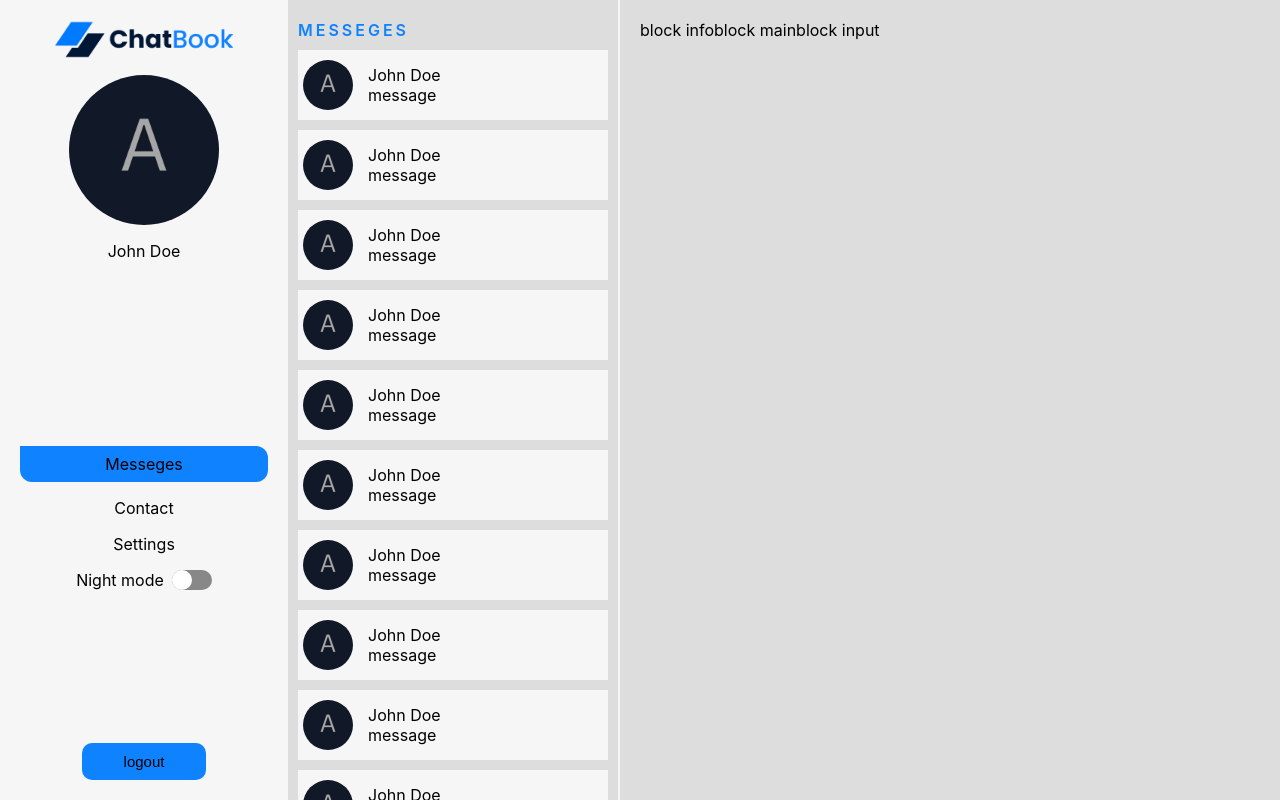
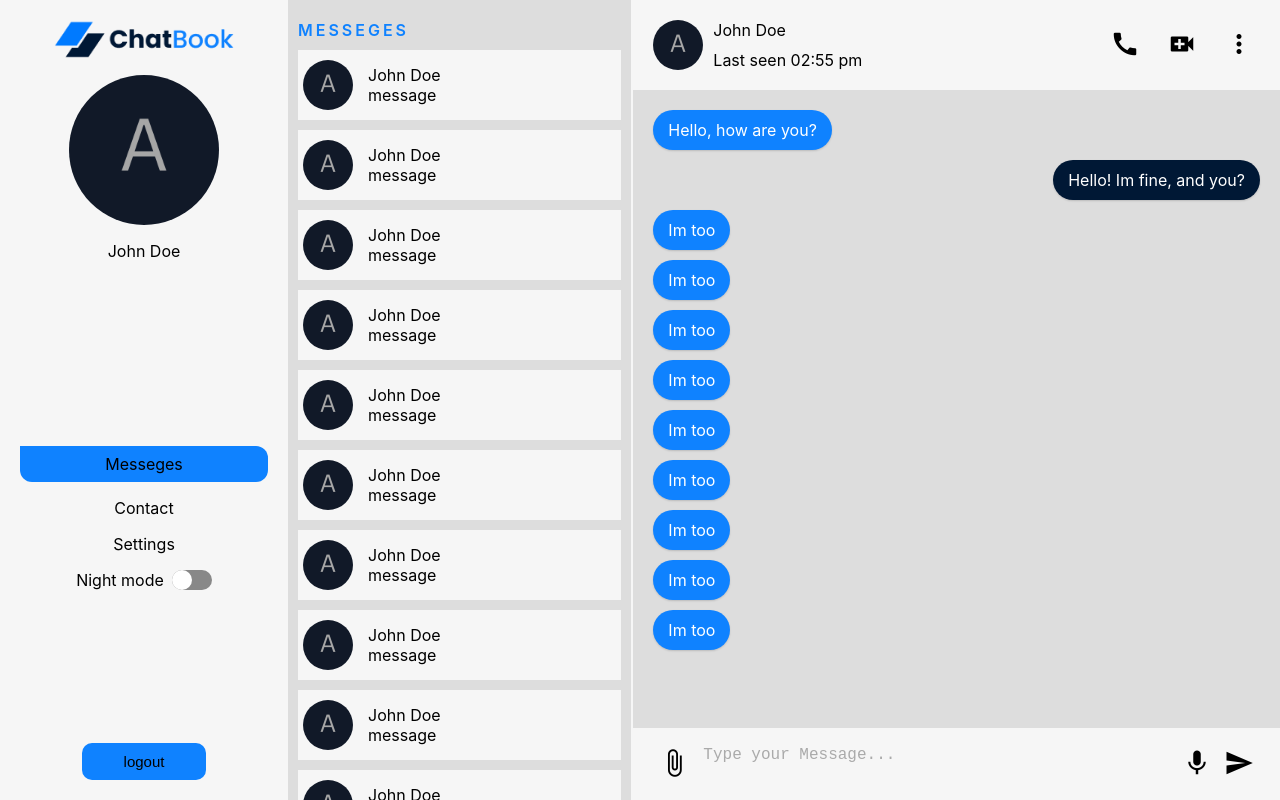
Before and after one commit to MaxParastiuk/messenger, a React (Create React App) app: page / in a window 1280 px wide. Built offline with nearby package versions, Linux system fonts and the light colour scheme.

Commit message:
add chat converstion(messages)

```diff
--- a/public/index.html
+++ b/public/index.html
@@ -10,6 +10,10 @@
       content="Web site created using create-react-app"
     />
     <link rel="apple-touch-icon" href="%PUBLIC_URL%/logo192.png" />
+    <link
+      href="https://fonts.googleapis.com/icon?family=Material+Icons"
+      rel="stylesheet"
+    />
     <!--
       manifest.json provides metadata used when your web app is installed on a
       user's mobile device or desktop. See https://developers.google.com/web/fundamentals/web-app-manifest/
--- a/src/components/chat/ChatConversation/ChatConversation.css
+++ b/src/components/chat/ChatConversation/ChatConversation.css
@@ -1,5 +1,71 @@
-.conversation-container {
+.chat-container {
   display: flex;
   flex: 2;
+  flex-direction: column;
+}
+.current-user {
+  display: flex;
+  gap: 10px;
+}
+.current-user img {
+  height: 50px;
+  width: 50px;
+  border-radius: 100%;
+}
+
+.chat-header {
   padding: 20px;
+  display: flex;
+  justify-content: space-between;
+  align-items: center;
 }
+
+.current-user-info {
+  display: flex;
+  flex-direction: column;
+  justify-content: space-between;
+}
+
+.current-user-info p {
+  margin: 0;
+}
+.extra-options {
+  display: flex;
+  gap: 15px;
+}
+.chat {
+  display: flex;
+  flex-direction: column;
+  padding: 20px;
+  flex: 2;
+}
+.input-container {
+  padding: 10px 20px;
+}
+
+.input-message {
+  flex: 1;
+  border: none;
+  outline: none;
+  font-size: 1rem;
+  padding: 0.5rem;
+  color: #333;
+  background-color: inherit;
+  resize: none;
+  color: inherit;
+}
+
+.input-message::placeholder {
+  color: #aaa;
+}
+button {
+  transition: transform 0.2s ease-in-out, color 0.2s ease-in-out;
+}
+button:hover {
+  transform: scale(1.1);
+  color: #598ede;
+}
+
+button .material-icons {
+  font-size: 30px;
+}
--- a/src/components/chat/ChatConversation/ChatConversation.jsx
+++ b/src/components/chat/ChatConversation/ChatConversation.jsx
@@ -1,12 +1,82 @@
+import styled from 'styled-components';
 import './ChatConversation.css';
+import { useState } from 'react';
+import Message from '../Message/Message';
+
 const ChatConversation = () => {
+  const [messages, setMessages] = useState([
+    { id: 1, sender: 'other', text: 'Hello, how are you?' },
+    { id: 2, sender: 'me', text: 'Hello! Im fine, and you?' },
+    { id: 3, sender: 'other', text: 'Im too' },
+    { id: 4, sender: 'other', text: 'Im too' },
+    { id: 5, sender: 'other', text: 'Im too' },
+    { id: 6, sender: 'other', text: 'Im too' },
+    { id: 7, sender: 'other', text: 'Im too' },
+    { id: 8, sender: 'other', text: 'Im too' },
+    { id: 9, sender: 'other', text: 'Im too' },
+    { id: 10, sender: 'other', text: 'Im too' },
+    { id: 11, sender: 'other', text: 'Im too' },
+  ]);
   return (
-    <div className="conversation-container">
-      <div>block info</div>
-      <div>block main</div>
-      <div>block input</div>
+    <div className="chat-container">
+      <ChatHeader className="chat-header">
+        <div className="current-user">
+          <img src="./avatar.png" alt="user img" />
+          <div className="current-user-info">
+            <p>John Doe</p>
+            <p>Last seen 02:55 pm</p>
+          </div>
+        </div>
+        <div className="extra-options">
+          <button className="call-btn">
+            <span className="material-icons">call</span>
+          </button>
+          <button className="videocall-btn">
+            <span className="material-icons">video_call</span>
+          </button>
+          <button className="more-btn">
+            <span className="material-icons">more_vert</span>
+          </button>
+        </div>
+      </ChatHeader>
+      <Chat className="chat">
+        {messages.map((msg) => (
+          <Message key={msg.id} message={msg.text} sender={msg.sender} />
+        ))}
+      </Chat>
+      <InputContainer className="input-container">
+        <button className="attach-btn">
+          <span className="material-icons">attach_file</span>
+        </button>
+        <textarea
+          className="input-message"
+          placeholder="Type your Message..."
+        />
+        <button className="mic-btn">
+          <span className="material-icons">mic</span>
+        </button>
+        <button className="send-btn">
+          <span className="material-icons">send</span>
+        </button>
+      </InputContainer>
     </div>
   );
 };
 
+const ChatHeader = styled.div`
+  background-color: ${({ theme }) => theme.chatSecondBg}};
+`;
+
+const Chat = styled.div`
+  overflow-y: auto;
+  scrollbar-width: thin;
+  scrollbar-color: ${({ theme }) =>
+    `${theme.scrollbarThumbColor} ${theme.scrollbarBg}`};
+`;
+
+const InputContainer = styled.div`
+  display:flex;
+  background-color: ${({ theme }) => theme.chatSecondBg}};
+`;
+
 export default ChatConversation;
--- /dev/null
+++ b/src/components/chat/Message/Message.jsx
@@ -0,0 +1,19 @@
+import styled from 'styled-components';
+
+const Message = ({ message, sender }) => {
+  return <Bubble sender={sender}>{message}</Bubble>;
+};
+
+const Bubble = styled.div`
+  color: white;
+  max-width: 60%;
+  padding: 10px 15px;
+  margin-bottom: 10px;
+  border-radius: 20px;
+  box-shadow: 0 1px 2px rgba(0, 0, 0, 0.15);
+  background-color: ${({ sender, theme }) =>
+    sender === 'me' ? theme.myMessageBg : theme.otherMessageBg};
+  align-self: ${({ sender }) => (sender === 'me' ? 'flex-end' : 'flex-start')};
+`;
+
+export default Message;
--- a/src/index.css
+++ b/src/index.css
@@ -16,3 +16,10 @@ code {
   font-family: source-code-pro, Menlo, Monaco, Consolas, 'Courier New',
     monospace;
 }
+
+button {
+  border: none;
+  background: none;
+  cursor: pointer;
+  color: inherit;
+}
--- a/src/theme/theme.js
+++ b/src/theme/theme.js
@@ -1,23 +1,27 @@
 export const lightTheme = {
   background: '#F6F6F6',
   text: '#000000',
-  sidebarBg: '#f0f0f0',
   mainBg: '#DDDDDD',
   border: '2px solid #F6F6F6',
   userMessegeBg: '#F6F6F6',
   chatNameColor: '#007AFF',
   scrollbarThumbColor: '#c4c4c4',
   scrollbarBg: '#f0f0f0',
+  chatSecondBg: '#F6F6F6',
+  myMessageBg: '#001835',
+  otherMessageBg: '#0F82FF',
 };
 
 export const darkTheme = {
   background: '#001835',
   text: '#ffffff',
-  sidebarBg: '#333333',
   mainBg: '#002046',
   border: '2px solid #1c1d63ee',
   userMessegeBg: '#112959',
   chatNameColor: '#C9C9C9',
   scrollbarThumbColor: '#45547f',
   scrollbarBg: '#252d67',
+  chatSecondBg: '#001835',
+  myMessageBg: '#4174B2',
+  otherMessageBg: '#4A647F',
 };
```
